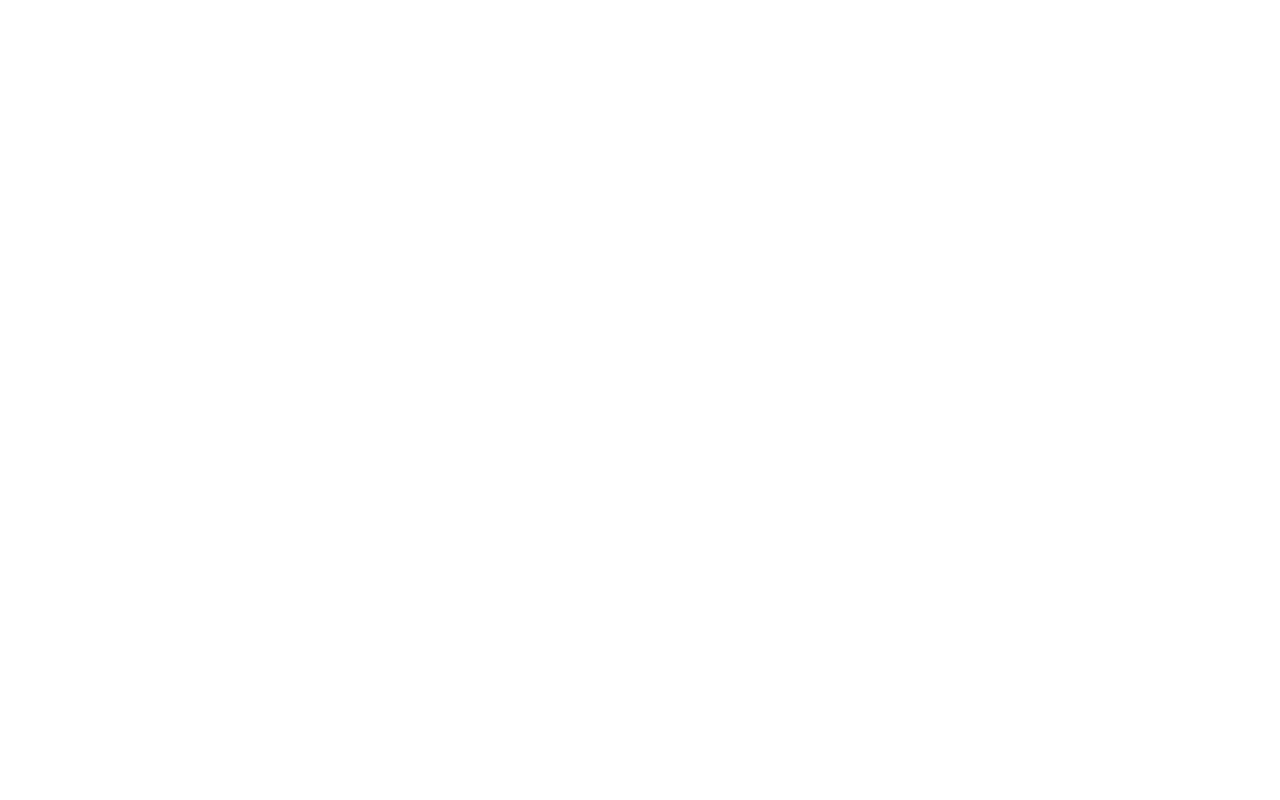
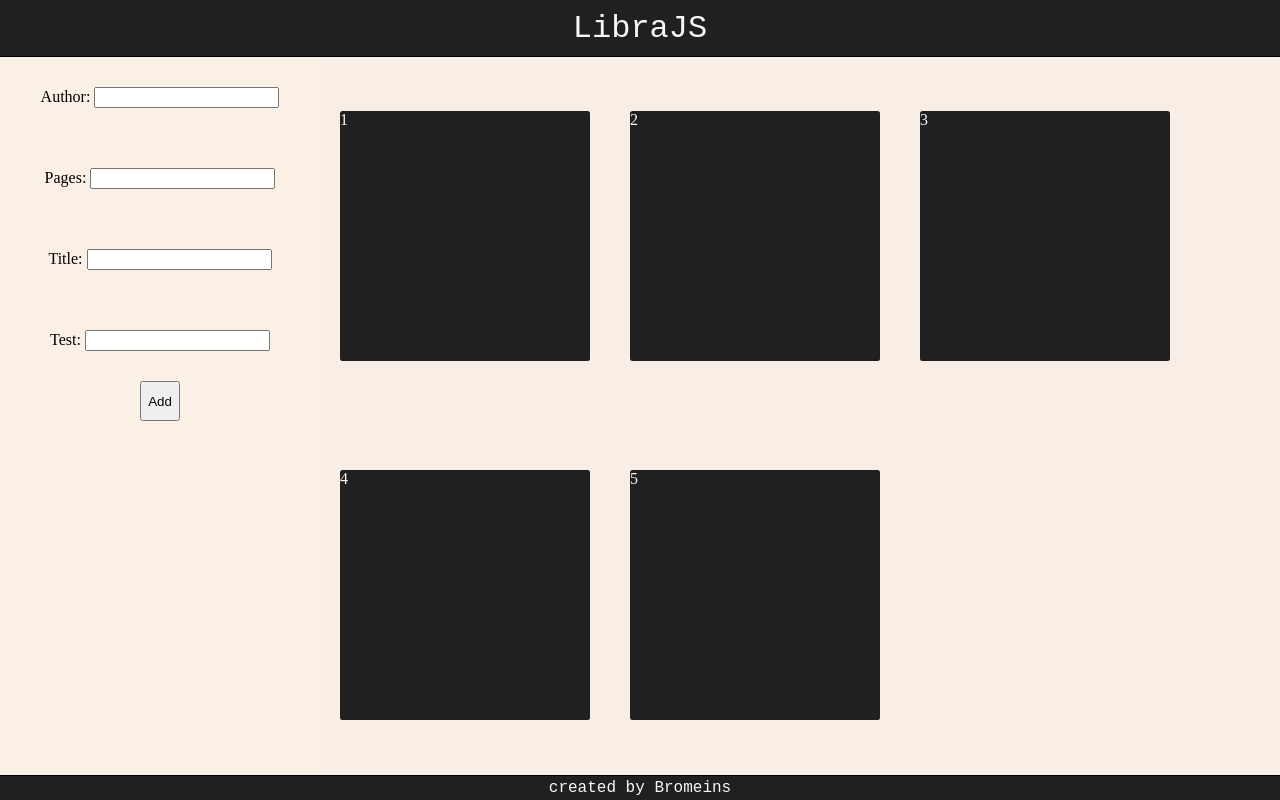
Before and after one commit to Bromein/librajs, a plain HTML site: page index.html in a window 1280 px wide. Drawn offline with Linux system fonts and the light colour scheme.

Commit message:
some styles added

```diff
--- a/app.js
+++ b/app.js
@@ -0,0 +1,13 @@
+const myLibrary = [];
+
+
+function Book(title, author, pages, genre) {
+    this.title = title;
+    this.author = author;
+    this.pages = pages;
+    this.genre = genre;
+}
+
+function addBookToLibrary(book) {
+
+}
--- a/index.html
+++ b/index.html
@@ -16,9 +16,56 @@
         <!--[if lt IE 7]>
             <p class="browsehappy">You are using an <strong>outdated</strong> browser. Please <a href="#">upgrade your browser</a> to improve your experience.</p>
         <![endif]-->
+        <nav class="navbar">
+            LibraJS
+        </nav>
         <div class="flex-container">
 
-        </div>
+            <!-- nav -->
+
+            <!-- /nav -->
+
+            <!-- sidebar -->
+            <aside class="add-book">
+                <span>
+                    Author:
+                    <input type="text" name="" id="author">
+                </span>
+                <span>
+                    Pages:
+                    <input type="text" name="" id="author">
+                </span>
+                <span>
+                    Title:
+                    <input type="text" name="" id="author">
+                </span>
+
+                <span>
+                    Test:
+                    <input type="text" name="" id="author">
+                </span>
+
+                <button type="button">Add</button>
+            </aside>
+             <!-- /sidebar -->
+
+
+             <!-- section -->
+            <section class="library">
+                <div class="card">1</div>
+
+                <div class="card">2</div>
+
+                <div class="card">3</div>
+
+                <div class="card">4</div>
+
+                <div class="card">5</div>
+            </section>
+             <!-- /section -->
+
+            </div>
+            <footer class="footer">created by Bromeins</footer>
         <script src="app.js" async defer></script>
     </body>
 </html>
--- a/styles.css
+++ b/styles.css
@@ -1,5 +1,90 @@
+body {
+    margin: 0;
+    padding: 0;
+    height: 100vh;
+    width: 100vw;
+}
+.navbar, .footer {
+    background-color: #202020;
+    display: flex;
+    justify-content: center;
+    align-items: center;
+    font-family: 'Courier New', Courier, monospace;
+    color:#f7f7f7;
+}
+.navbar {
+    width: 100vw;
+    height: 7vh;
+    font-size: 2rem;
+    border-bottom: .15vh solid black;
+
+}
+
 .flex-container {
     display: flex;
     flex-wrap: wrap;
-    fleX: 1;
+    flex: 1;
+    width: 100vw;
+    height: 89.7vh;
+    background-color: #f8eee6;
 }
+
+
+.add-book {
+    width: 25vw;
+    background-color: #faf0e6;
+    /* background-color: red; test */
+    display: flex;
+    flex: 1;
+    flex-wrap: wrap;
+    align-items: center;
+    flex-direction: column;
+
+}
+
+.add-book > span {
+    /* flex: 1; */
+    margin: 25px;
+    padding: 5px;
+}
+
+.add-book > button {
+    max-width: 7rem;
+    height: 2.5rem;
+
+}
+
+.add-book > input {
+    border-radius: 5px;
+    margin: 5px;
+    padding: 5px;
+}
+
+
+
+
+.library {
+    width: 75vw;
+    display: flex;
+    flex-wrap: wrap;
+    align-items: center;
+}
+
+.library > .card {
+    background-color: #202020;
+    max-width: 30%;
+    max-height: 30%;
+    min-width: 250px;
+    min-height: 250px;
+    margin: 20px;
+    border-radius: 1%;
+    color: #f7f7f7
+}
+
+.footer {
+    position: absolute;
+    bottom: 0;
+    border-top: .15vh solid black;
+    height: 3vh;
+    width: 100vw;
+}
```
